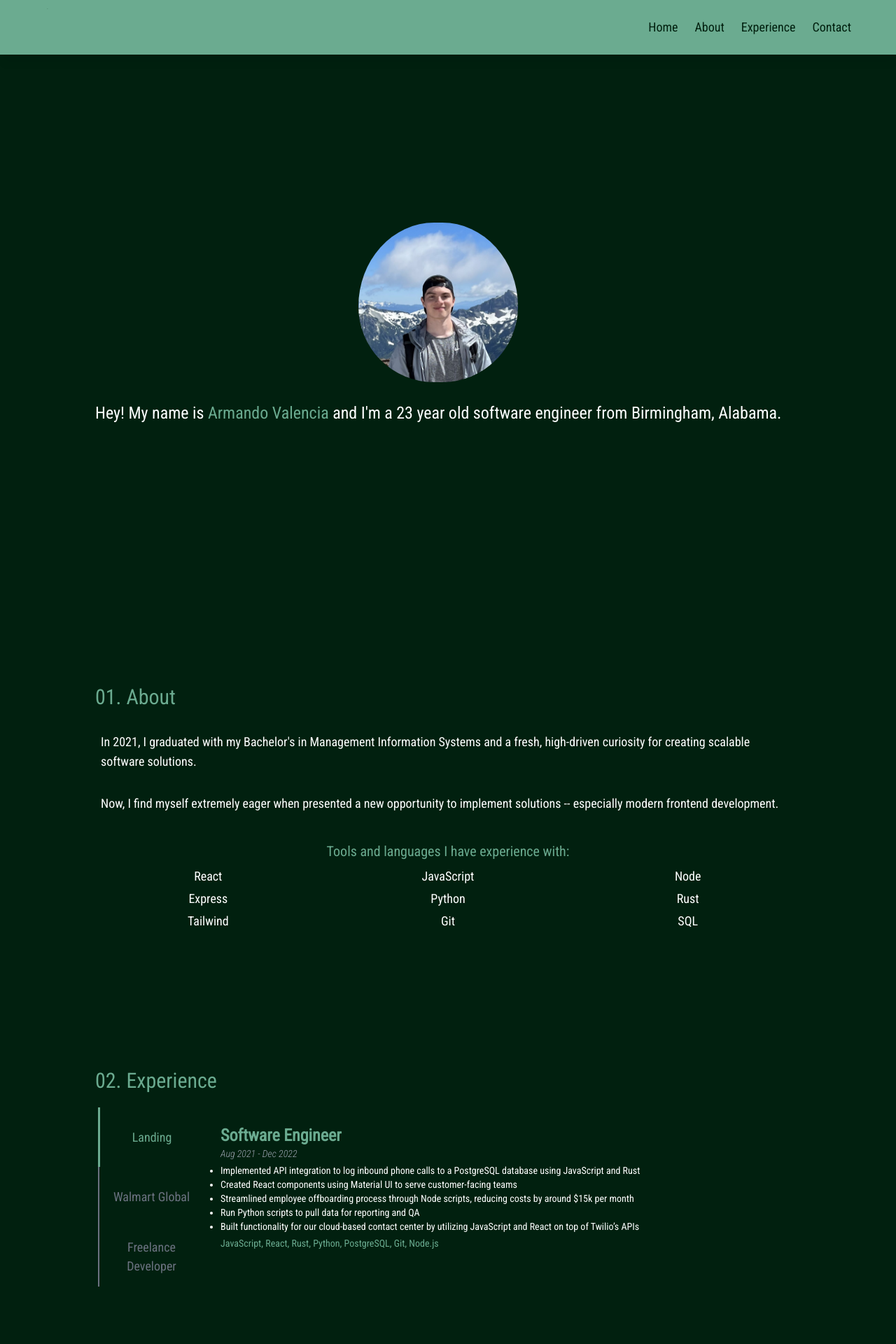
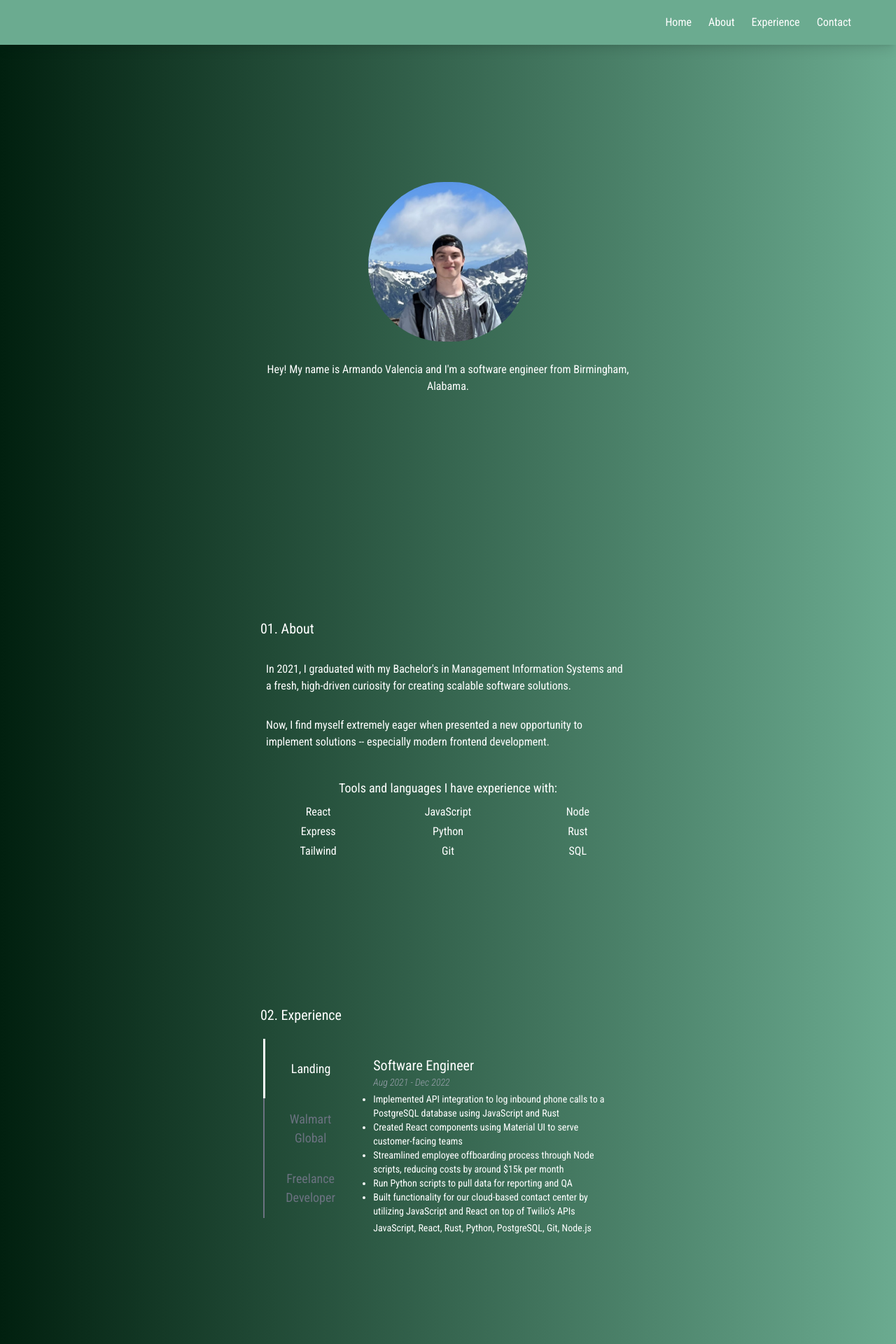
Before and after one commit to armando-valencia/personal-website, a React (Vite) app: page /contact in a window 1280 px wide. Shown: the top 1920 px of the page at 70% size. Built offline with nearby package versions, Linux system fonts and the light colour scheme.

Commit message:
Change font size, adjust content width

```diff
--- a/src/App.jsx
+++ b/src/App.jsx
@@ -5,7 +5,7 @@ import Footer from "./components/Footer";
 
 function App() {
 	return (
-		<div className="bg-primary text-secondary font-robo">
+		<div className="bg-gradient-to-l from-secondary to-primary text-quarternary font-robo">
 			<Nav />
 			<HomePage />
 			<Footer />
--- a/src/components/About.jsx
+++ b/src/components/About.jsx
@@ -16,9 +16,9 @@ const About = () => {
 	return (
 		<div className="py-6 md:pb-24 md:pt-20">
 			<div className="flex mt-20 mx-2 mb-2 md:m-2">
-				<h1 className="text-3xl">01. About</h1>
+				<h1 className="text-xl">01. About</h1>
 			</div>
-			<div className="block text-lg">
+			<div className="block text-base">
 				<div className="text-tertiary">
 					<p className="px-4 pt-6 pb-4">
 						In 2021, I graduated with my Bachelor's in Management
@@ -31,12 +31,14 @@ const About = () => {
 						frontend development.
 					</p>
 				</div>
-				<div className="flex justify-center mt-4 p-2 md:text-xl">
+				<div className="flex justify-center mt-4 p-2 text-quarternary text-lg">
 					Tools and languages I have experience with:
 				</div>
 				<div className="grid grid-cols-3 gap-1 justify-items-center list-none text-tertiary">
 					{skills.map((skill) => (
-						<li key={skill}>{skill}</li>
+						<li key={skill} className="text-base">
+							{skill}
+						</li>
 					))}
 				</div>
 			</div>
--- a/src/components/Contact.jsx
+++ b/src/components/Contact.jsx
@@ -19,9 +19,9 @@ const Contact = () => {
 	//TODO: center contact form on mobile devices
 
 	return (
-		<div>
+		<div className="py-6 md:pb-24 md:pt-20">
 			<div className="mt-20 mx-2 mb-2 md:m-2 text-left">
-				<h1 className="text-3xl">03. Contact</h1>
+				<h1 className="text-xl">03. Contact</h1>
 			</div>
 			<div className="md:flex flex-col justify-center items-center">
 				<form
@@ -92,7 +92,7 @@ const Contact = () => {
 					</div>
 					<div className="flex justify-center">
 						<motion.button
-							className="bg-secondary text-primary hover:text-secondary hover:bg-tertiary mt-4 w-1/2 md:w-1/3 p-3 rounded-full"
+							className="bg-secondary text-quarternary hover:text-secondary hover:bg-quarternary mt-4 w-1/2 md:w-1/3 p-3 rounded-full"
 							whileHover={{
 								scale: 1.1,
 								boxShadow: "0px 0px 8px rgb(255, 255, 255)",
--- a/src/components/Experience.jsx
+++ b/src/components/Experience.jsx
@@ -46,35 +46,35 @@ const Experience = () => {
 	];
 
 	const mobileSelectedStyles = {
-		color: "#6BAB90",
+		color: "#FFFFFF",
 		borderBottom: "3px solid",
-		borderBottomColor: "#6BAB90",
+		borderBottomColor: "#FFFFFF",
 	};
 
 	const mobileHoverStyles = {
-		color: "#6BAB90",
+		color: "#FFFFFF",
 		borderBottom: "2px solid",
-		borderBottomColor: "#6BAB90",
+		borderBottomColor: "#FFFFFF",
 		bg: "transparent",
 	};
 
 	const desktopSelectedStyles = {
-		color: "#6BAB90",
+		color: "#FFFFFF",
 		borderLeft: "3px solid",
-		borderLeftColor: "#6BAB90",
+		borderLeftColor: "#FFFFFF",
 	};
 
 	const desktopHoverStyles = {
-		color: "#6BAB90",
+		color: "#FFFFFF",
 		borderLeft: "2px solid",
-		borderLeftColor: "#6BAB90",
+		borderLeftColor: "#FFFFFF",
 		bg: "transparent",
 	};
 
 	return (
 		<div className="justify-center py-6 md:pb-24 md:pt-20">
 			<div className="flex mt-20 mx-2 mb-2 md:m-2">
-				<h1 className="text-3xl">02. Experience</h1>
+				<h1 className="text-xl">02. Experience</h1>
 			</div>
 			<div className="justify-center md:block hidden p-3 md:pb-24">
 				<Tabs
--- a/src/components/Home.jsx
+++ b/src/components/Home.jsx
@@ -9,7 +9,7 @@ const containerVariants = {
 const Home = () => {
 	return (
 		<motion.div
-			className="text-tertiary p-2 text-2xl"
+			className="text-tertiary p-2 text-md"
 			variants={containerVariants}
 			initial="hidden"
 			animate="visible"
@@ -23,8 +23,8 @@ const Home = () => {
 			</div>
 			<div className="text-center">
 				Hey! My name is{" "}
-				<span className="text-secondary">Armando Valencia</span> and I'm
-				a 23 year old software engineer from Birmingham, Alabama.
+				<span className="text-quarternary">Armando Valencia</span> and
+				I'm a software engineer from Birmingham, Alabama.
 				<br />
 				<br />
 			</div>
--- a/src/components/Nav.jsx
+++ b/src/components/Nav.jsx
@@ -24,7 +24,7 @@ const pathVariants = {
 	visible: {
 		pathLength: 1,
 		transition: {
-			duration: 2,
+			duration: 1.5,
 			repeat: Infinity,
 			repeatType: "mirror",
 			repeatDelay: 1,
@@ -53,11 +53,11 @@ const Nav = () => {
 			variants={containerVariants}
 			initial="hidden"
 			animate="visible"
-			className="sticky top-0 w-full z-50 bg-secondary text-primary"
+			className="sticky top-0 w-full z-50 bg-secondary text-quarternary"
 		>
 			{nav === true ? (
 				<div className="p-3 bg-secondary flex justify-between items-center z-[99] sm:hidden">
-					<a href="#home" onClick={handleNav}>
+					<a href="#" onClick={handleNav}>
 						<div className="flex items-center gap-3 uppercase">
 							<svg
 								width="3em"
@@ -67,10 +67,10 @@ const Nav = () => {
 								className="sm:hidden"
 							>
 								<path
-									stroke="#01200F"
+									stroke="#F0A500"
 									strokeWidth={12}
 									d="M176 0L336 390.5L272.5 358.5L176 106.5L64.5 358.5L0 390.5L176 0Z"
-									fill="#01200F"
+									fill="#F0A500"
 								/>
 							</svg>
 							<span className="font-semibold text-lg">
@@ -82,7 +82,7 @@ const Nav = () => {
 				</div>
 			) : (
 				<div className="p-3 bg-secondary flex justify-between shadow-xl items-center z-[99] sm:hidden">
-					<a href="#home">
+					<a href="#">
 						<div className="flex items-center gap-3 uppercase">
 							<svg
 								width="3em"
@@ -92,10 +92,10 @@ const Nav = () => {
 								className="sm:hidden"
 							>
 								<path
-									stroke="#01200F"
+									stroke="#F0A500"
 									strokeWidth={12}
 									d="M176 0L336 390.5L272.5 358.5L176 106.5L64.5 358.5L0 390.5L176 0Z"
-									fill="#01200F"
+									fill="#F0A500"
 								/>
 							</svg>
 							<span className="font-semibold text-lg">
@@ -112,7 +112,11 @@ const Nav = () => {
 				<nav className="fixed w-full h-screen bg-black/80 flex flex-col justify-center items-center z-20">
 					{pages.map((page, idx) => (
 						<a
-							href={`#${page.name.toLowerCase()}`}
+							href={`#${
+								page.name == "Home"
+									? ""
+									: page.name.toLowerCase()
+							}`}
 							className="mobile_nav-link"
 							onClick={handleNav}
 							key={idx}
@@ -122,19 +126,19 @@ const Nav = () => {
 					))}
 				</nav>
 			)}
-			<div className="sm:block hidden bg-secondary text-primary text-lg shadow-lg">
+			<div className="sm:block hidden bg-secondary text-primary text-md shadow-lg">
 				<div className="flex justify-between items-center py-3 px-10">
-					<a href="#home">
+					<a href="#">
 						<motion.svg
-							width="3em"
-							height="3em"
+							width="2.5em"
+							height="2.5em"
 							viewBox="0 0 336 391"
 							xmlns="http://www.w3.org/2000/svg"
 							className="sm:block hidden"
 						>
 							<motion.path
 								variants={pathVariants}
-								stroke="#01200F"
+								stroke="#FFFFFF"
 								strokeWidth={12}
 								d="M176 0L336 390.5L272.5 358.5L176 106.5L64.5 358.5L0 390.5L176 0Z"
 								fill="none"
--- a/src/index.css
+++ b/src/index.css
@@ -4,7 +4,7 @@
 @tailwind utilities;
 
 .mobile_nav-link {
-	@apply w-[75%] flex justify-center items-center rounded-full shadow-md shadow-gray-400 m-2 p-4 cursor-pointer hover:scale-110 ease-in duration-200 text-tertiary bg-primary;
+	@apply w-[75%] flex justify-center items-center rounded-full shadow-md shadow-gray-400 m-2 p-4 cursor-pointer hover:scale-110 ease-in duration-200 text-quarternary bg-primary;
 }
 
 .mobile_nav-icon {
@@ -12,11 +12,11 @@
 }
 
 .nav-link {
-	@apply cursor-pointer hover:text-tertiary text-primary bg-transparent px-3 py-2;
+	@apply cursor-pointer hover:text-tertiary text-quarternary bg-transparent px-3 py-2;
 }
 
 .tab-panel__title {
-	@apply text-secondary font-semibold text-2xl;
+	@apply text-quarternary text-xl;
 }
 
 .tab-panel__dates {
@@ -28,11 +28,11 @@
 }
 
 .tab-panel__skills {
-	@apply text-secondary text-sm;
+	@apply text-quarternary text-sm;
 }
 
 .tab-panel__skills-mobile {
-	@apply flex justify-center text-secondary pt-2;
+	@apply flex justify-center text-quarternary pt-2;
 }
 
 .input-field_contact-form {
--- a/src/index.jsx
+++ b/src/index.jsx
@@ -3,7 +3,6 @@ import ReactDOM from "react-dom/client";
 import App from "./App";
 import "./index.css";
 import { BrowserRouter } from "react-router-dom";
-
 import { ChakraProvider } from "@chakra-ui/react";
 
 ReactDOM.createRoot(document.getElementById("root")).render(
--- a/src/pages/HomePage.jsx
+++ b/src/pages/HomePage.jsx
@@ -7,17 +7,20 @@ import Home from "../components/Home";
 const HomePage = () => (
 	<div className="flex items-center justify-center">
 		<div className="flex-none w-8 md:w-14"></div>
-		<div className="grow max-w-5xl">
-			<div id="home" className="h-screen flex items-center text-center">
+		<div className="grow max-w-xl">
+			<div
+				id="home"
+				className="h-[90vh] flex items-center justify-center text-center"
+			>
 				<Home />
 			</div>
-			<div id="about" className="pt-3">
+			<div id="about" className="p-3">
 				<About />
 			</div>
-			<div id="experience" className="pt-3">
+			<div id="experience" className="p-3">
 				<Experience />
 			</div>
-			<div id="contact" className="pt-3">
+			<div id="contact" className="p-3">
 				<Contact />
 			</div>
 		</div>
```
